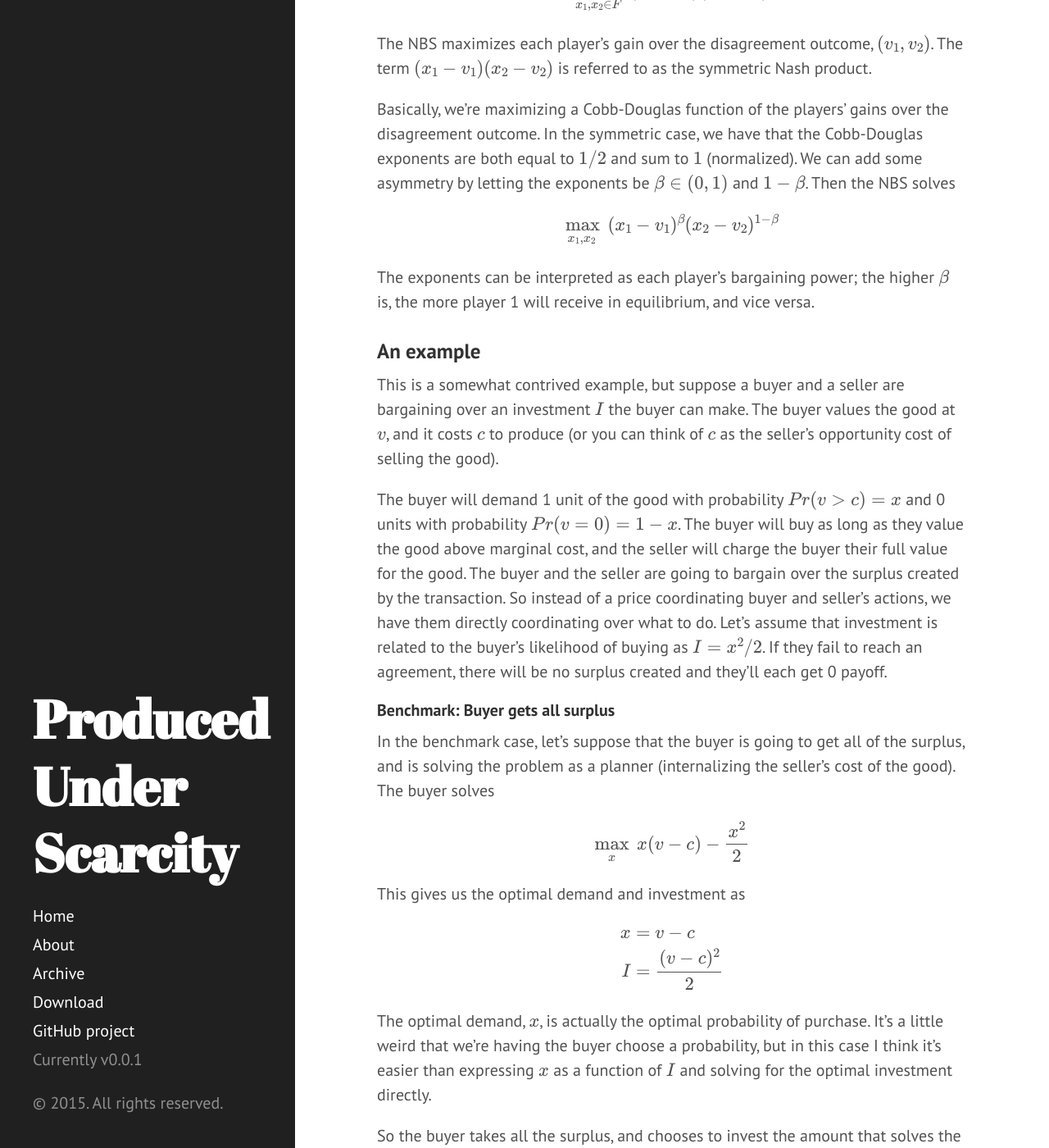
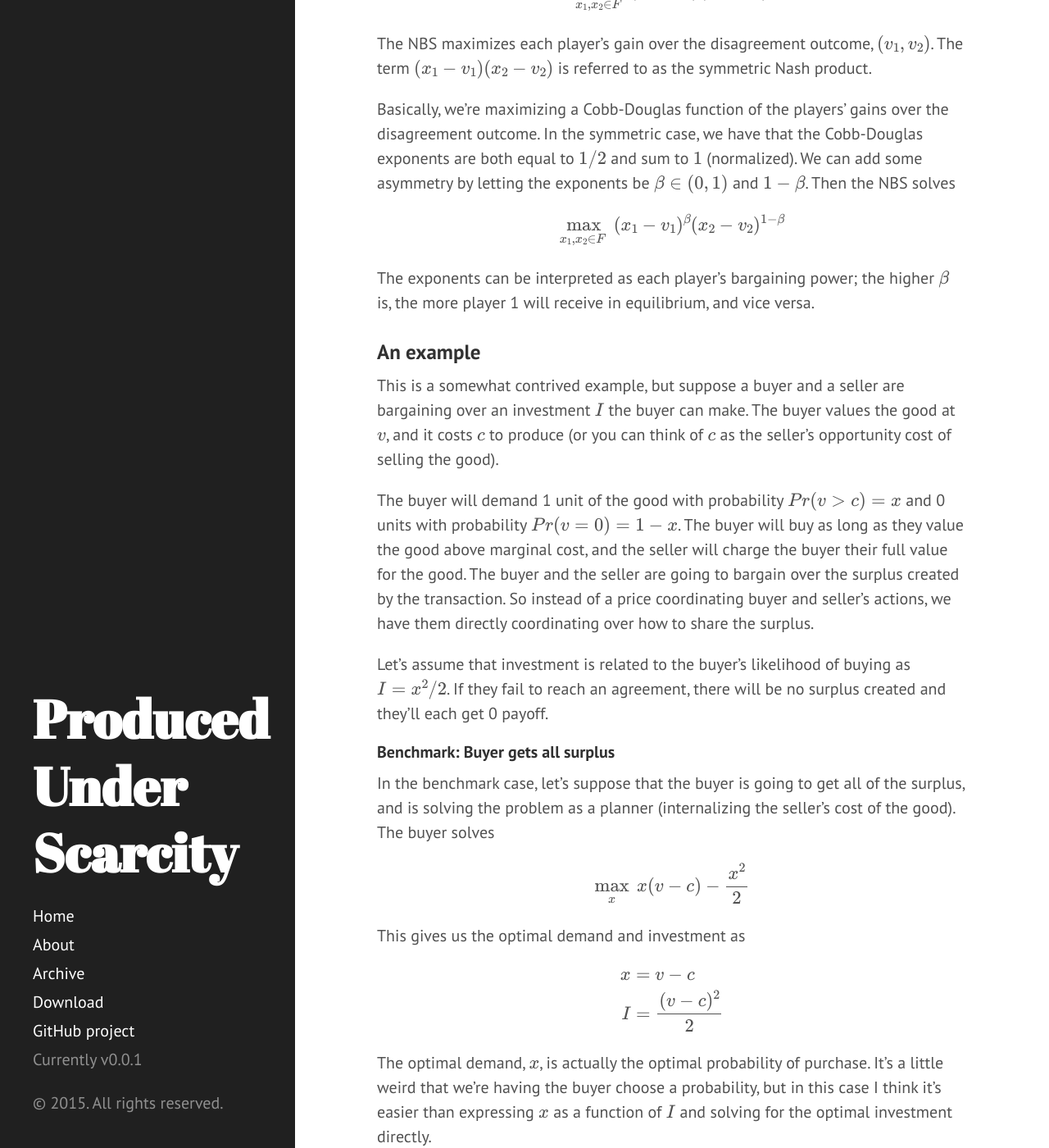
Before and after one commit to akhilrao/akhilrao.github.io, a Jekyll site: the page built from _posts/2015-11-01-nash-bargaining-example.md, in a window 1280 px wide and 1400 px high, scrolled down 2307 px. Shown: the whole window at 82% size. Built offline with Jekyll 4.4.1, drawn with Linux system fonts in a browser that asks for light colours; Markdown is read by kramdown in place of the engine named in the settings; formulas are drawn with MathJax 3.

Commit message:
fixed typos

```diff
--- a/_posts/2015-11-01-nash-bargaining-example.md
+++ b/_posts/2015-11-01-nash-bargaining-example.md
@@ -50,7 +50,7 @@ The NBS maximizes each player's gain over the disagreement outcome, \\( (v_1,v_2
 
 Basically, we're maximizing a Cobb-Douglas function of the players' gains over the disagreement outcome. In the symmetric case, we have that the Cobb-Douglas exponents are both equal to \\( 1/2\\) and sum to \\(1\\) (normalized). We can add some asymmetry by letting the exponents be \\( \beta \in (0,1) \\) and \\( 1- \beta \\). Then the NBS solves
 
-$$ \max_{x_1,x_2} \ (x_1 - v_1)^{\beta}(x_2 - v_2)^{1-\beta} $$
+$$ \max_{x_1,x_2 \in F} \ (x_1 - v_1)^{\beta}(x_2 - v_2)^{1-\beta} $$
 
 The exponents can be interpreted as each player's bargaining power; the higher \\( \beta \\) is, the more player 1 will receive in equilibrium, and vice versa.
 
@@ -58,7 +58,9 @@ The exponents can be interpreted as each player's bargaining power; the higher \
 
 This is a somewhat contrived example, but suppose a buyer and a seller are bargaining over an investment \\(I\\) the buyer can make. The buyer values the good at \\(v\\), and it costs \\(c\\) to produce (or you can think of \\(c\\) as the seller's opportunity cost of selling the good).
 
-The buyer will demand 1 unit of the good with probability \\( Pr(v \gt c) = x \\) and 0 units with probability \\( Pr(v=0) = 1-x \\). The buyer will buy as long as they value the good above marginal cost, and the seller will charge the buyer their full value for the good. The buyer and the seller are going to bargain over the surplus created by the transaction. So instead of a price coordinating buyer and seller's actions, we have them directly coordinating over what to do. Let's assume that investment is related to the buyer's likelihood of buying as \\( I = x^2 /2 \\). If they fail to reach an agreement, there will be no surplus created and they'll each get 0 payoff.
+The buyer will demand 1 unit of the good with probability \\( Pr(v \gt c) = x \\) and 0 units with probability \\( Pr(v=0) = 1-x \\). The buyer will buy as long as they value the good above marginal cost, and the seller will charge the buyer their full value for the good. The buyer and the seller are going to bargain over the surplus created by the transaction. So instead of a price coordinating buyer and seller's actions, we have them directly coordinating over how to share the surplus.
+
+Let's assume that investment is related to the buyer's likelihood of buying as \\( I = x^2 /2 \\). If they fail to reach an agreement, there will be no surplus created and they'll each get 0 payoff.
 
 #### Benchmark: Buyer gets all surplus
 
```
Also changed, not shown: 1 other file.
